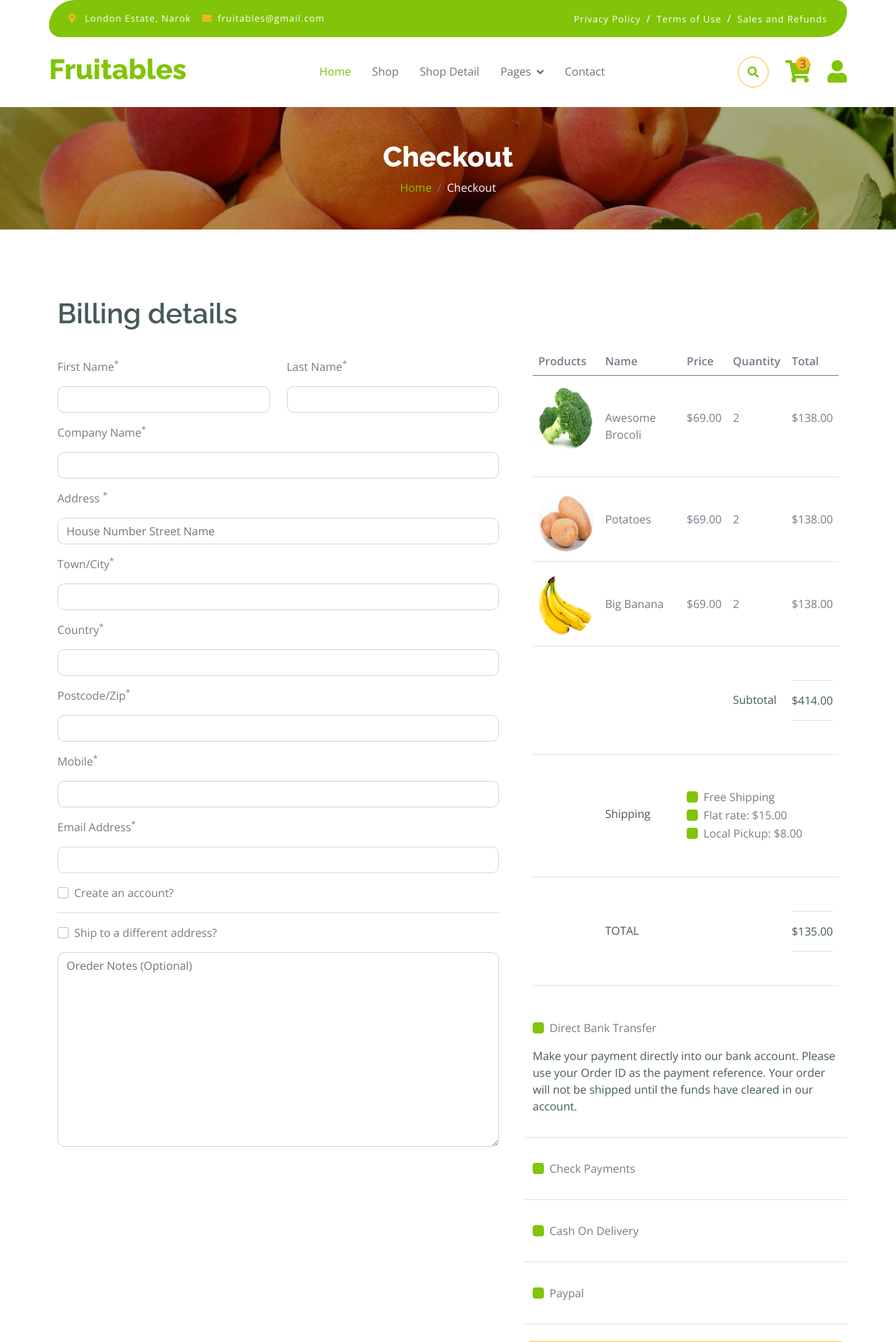
After one commit to MuliJob/fruitables, a Django app: page /checkout in a window 1280 px wide. The commit adds this page. Shown: the top 1918 px of the page at 70% size. Run offline with Django 5.2, Linux system fonts and the light colour scheme; some libraries are stand-ins or nearby versions.

Commit message:
checkout page

```diff
--- a/fruitable/web/templates/cart.html
+++ b/fruitable/web/templates/cart.html
@@ -177,7 +177,7 @@
                                 <h5 class="mb-0 ps-4 me-4">Total</h5>
                                 <p class="mb-0 pe-4">$99.00</p>
                             </div>
-                            <button class="btn border-secondary rounded-pill px-4 py-3 text-primary text-uppercase mb-4 ms-4" type="button">Proceed Checkout</button>
+                            <a href="{% url 'checkout' %}" class="btn border-secondary rounded-pill px-4 py-3 text-primary text-uppercase mb-4 ms-4" type="button">Proceed Checkout</a>
                         </div>
                     </div>
                 </div>
--- /dev/null
+++ b/fruitable/web/templates/checkout.html
@@ -0,0 +1,231 @@
+{% extends 'layout/base.html' %} {% load static %} {% block content %}
+<!DOCTYPE html>
+<html lang="en">
+
+    <head>
+        <meta charset="utf-8">
+        <title>{{ title }}</title>
+        <meta content="width=device-width, initial-scale=1.0" name="viewport">
+        <meta content="" name="keywords">
+        <meta content="" name="description">
+
+    </head>
+
+    <body>
+        <!-- Single Page Header start -->
+        <div class="container-fluid page-header py-5">
+            <h1 class="text-center text-white display-6">Checkout</h1>
+            <ol class="breadcrumb justify-content-center mb-0">
+                <li class="breadcrumb-item"><a href="{% url 'home' %}">Home</a></li>
+                <li class="breadcrumb-item active text-white">Checkout</li>
+            </ol>
+        </div>
+        <!-- Single Page Header End -->
+
+
+        <!-- Checkout Page Start -->
+        <div class="container-fluid py-5">
+            <div class="container py-5">
+                <h1 class="mb-4">Billing details</h1>
+                <form action="#">
+                    <div class="row g-5">
+                        <div class="col-md-12 col-lg-6 col-xl-7">
+                            <div class="row">
+                                <div class="col-md-12 col-lg-6">
+                                    <div class="form-item w-100">
+                                        <label class="form-label my-3">First Name<sup>*</sup></label>
+                                        <input type="text" class="form-control">
+                                    </div>
+                                </div>
+                                <div class="col-md-12 col-lg-6">
+                                    <div class="form-item w-100">
+                                        <label class="form-label my-3">Last Name<sup>*</sup></label>
+                                        <input type="text" class="form-control">
+                                    </div>
+                                </div>
+                            </div>
+                            <div class="form-item">
+                                <label class="form-label my-3">Company Name<sup>*</sup></label>
+                                <input type="text" class="form-control">
+                            </div>
+                            <div class="form-item">
+                                <label class="form-label my-3">Address <sup>*</sup></label>
+                                <input type="text" class="form-control" placeholder="House Number Street Name">
+                            </div>
+                            <div class="form-item">
+                                <label class="form-label my-3">Town/City<sup>*</sup></label>
+                                <input type="text" class="form-control">
+                            </div>
+                            <div class="form-item">
+                                <label class="form-label my-3">Country<sup>*</sup></label>
+                                <input type="text" class="form-control">
+                            </div>
+                            <div class="form-item">
+                                <label class="form-label my-3">Postcode/Zip<sup>*</sup></label>
+                                <input type="text" class="form-control">
+                            </div>
+                            <div class="form-item">
+                                <label class="form-label my-3">Mobile<sup>*</sup></label>
+                                <input type="tel" class="form-control">
+                            </div>
+                            <div class="form-item">
+                                <label class="form-label my-3">Email Address<sup>*</sup></label>
+                                <input type="email" class="form-control">
+                            </div>
+                            <div class="form-check my-3">
+                                <input type="checkbox" class="form-check-input" id="Account-1" name="Accounts" value="Accounts">
+                                <label class="form-check-label" for="Account-1">Create an account?</label>
+                            </div>
+                            <hr>
+                            <div class="form-check my-3">
+                                <input class="form-check-input" type="checkbox" id="Address-1" name="Address" value="Address">
+                                <label class="form-check-label" for="Address-1">Ship to a different address?</label>
+                            </div>
+                            <div class="form-item">
+                                <textarea name="text" class="form-control" spellcheck="false" cols="30" rows="11" placeholder="Oreder Notes (Optional)"></textarea>
+                            </div>
+                        </div>
+                        <div class="col-md-12 col-lg-6 col-xl-5">
+                            <div class="table-responsive">
+                                <table class="table">
+                                    <thead>
+                                        <tr>
+                                            <th scope="col">Products</th>
+                                            <th scope="col">Name</th>
+                                            <th scope="col">Price</th>
+                                            <th scope="col">Quantity</th>
+                                            <th scope="col">Total</th>
+                                        </tr>
+                                    </thead>
+                                    <tbody>
+                                        <tr>
+                                            <th scope="row">
+                                                <div class="d-flex align-items-center mt-2">
+                                                    <img src="{% static 'img/vegetable-item-2.jpg' %}" class="img-fluid rounded-circle" style="width: 90px; height: 90px;" alt="">
+                                                </div>
+                                            </th>
+                                            <td class="py-5">Awesome Brocoli</td>
+                                            <td class="py-5">$69.00</td>
+                                            <td class="py-5">2</td>
+                                            <td class="py-5">$138.00</td>
+                                        </tr>
+                                        <tr>
+                                            <th scope="row">
+                                                <div class="d-flex align-items-center mt-2">
+                                                    <img src="{% static 'img/vegetable-item-5.jpg' %}" class="img-fluid rounded-circle" style="width: 90px; height: 90px;" alt="">
+                                                </div>
+                                            </th>
+                                            <td class="py-5">Potatoes</td>
+                                            <td class="py-5">$69.00</td>
+                                            <td class="py-5">2</td>
+                                            <td class="py-5">$138.00</td>
+                                        </tr>
+                                        <tr>
+                                            <th scope="row">
+                                                <div class="d-flex align-items-center mt-2">
+                                                    <img src="{% static 'img/vegetable-item-3.png' %}" class="img-fluid rounded-circle" style="width: 90px; height: 90px;" alt="">
+                                                </div>
+                                            </th>
+                                            <td class="py-5">Big Banana</td>
+                                            <td class="py-5">$69.00</td>
+                                            <td class="py-5">2</td>
+                                            <td class="py-5">$138.00</td>
+                                        </tr>
+                                        <tr>
+                                            <th scope="row">
+                                            </th>
+                                            <td class="py-5"></td>
+                                            <td class="py-5"></td>
+                                            <td class="py-5">
+                                                <p class="mb-0 text-dark py-3">Subtotal</p>
+                                            </td>
+                                            <td class="py-5">
+                                                <div class="py-3 border-bottom border-top">
+                                                    <p class="mb-0 text-dark">$414.00</p>
+                                                </div>
+                                            </td>
+                                        </tr>
+                                        <tr>
+                                            <th scope="row">
+                                            </th>
+                                            <td class="py-5">
+                                                <p class="mb-0 text-dark py-4">Shipping</p>
+                                            </td>
+                                            <td colspan="3" class="py-5">
+                                                <div class="form-check text-start">
+                                                    <input type="checkbox" class="form-check-input bg-primary border-0" id="Shipping-1" name="Shipping-1" value="Shipping">
+                                                    <label class="form-check-label" for="Shipping-1">Free Shipping</label>
+                                                </div>
+                                                <div class="form-check text-start">
+                                                    <input type="checkbox" class="form-check-input bg-primary border-0" id="Shipping-2" name="Shipping-1" value="Shipping">
+                                                    <label class="form-check-label" for="Shipping-2">Flat rate: $15.00</label>
+                                                </div>
+                                                <div class="form-check text-start">
+                                                    <input type="checkbox" class="form-check-input bg-primary border-0" id="Shipping-3" name="Shipping-1" value="Shipping">
+                                                    <label class="form-check-label" for="Shipping-3">Local Pickup: $8.00</label>
+                                                </div>
+                                            </td>
+                                        </tr>
+                                        <tr>
+                                            <th scope="row">
+                                            </th>
+                                            <td class="py-5">
+                                                <p class="mb-0 text-dark text-uppercase py-3">TOTAL</p>
+                                            </td>
+                                            <td class="py-5"></td>
+                                            <td class="py-5"></td>
+                                            <td class="py-5">
+                                                <div class="py-3 border-bottom border-top">
+                                                    <p class="mb-0 text-dark">$135.00</p>
+                                                </div>
+                                            </td>
+                                        </tr>
+                                    </tbody>
+                                </table>
+                            </div>
+                            <div class="row g-4 text-center align-items-center justify-content-center border-bottom py-3">
+                                <div class="col-12">
+                                    <div class="form-check text-start my-3">
+                                        <input type="checkbox" class="form-check-input bg-primary border-0" id="Transfer-1" name="Transfer" value="Transfer">
+                                        <label class="form-check-label" for="Transfer-1">Direct Bank Transfer</label>
+                                    </div>
+                                    <p class="text-start text-dark">Make your payment directly into our bank account. Please use your Order ID as the payment reference. Your order will not be shipped until the funds have cleared in our account.</p>
+                                </div>
+                            </div>
+                            <div class="row g-4 text-center align-items-center justify-content-center border-bottom py-3">
+                                <div class="col-12">
+                                    <div class="form-check text-start my-3">
+                                        <input type="checkbox" class="form-check-input bg-primary border-0" id="Payments-1" name="Payments" value="Payments">
+                                        <label class="form-check-label" for="Payments-1">Check Payments</label>
+                                    </div>
+                                </div>
+                            </div>
+                            <div class="row g-4 text-center align-items-center justify-content-center border-bottom py-3">
+                                <div class="col-12">
+                                    <div class="form-check text-start my-3">
+                                        <input type="checkbox" class="form-check-input bg-primary border-0" id="Delivery-1" name="Delivery" value="Delivery">
+                                        <label class="form-check-label" for="Delivery-1">Cash On Delivery</label>
+                                    </div>
+                                </div>
+                            </div>
+                            <div class="row g-4 text-center align-items-center justify-content-center border-bottom py-3">
+                                <div class="col-12">
+                                    <div class="form-check text-start my-3">
+                                        <input type="checkbox" class="form-check-input bg-primary border-0" id="Paypal-1" name="Paypal" value="Paypal">
+                                        <label class="form-check-label" for="Paypal-1">Paypal</label>
+                                    </div>
+                                </div>
+                            </div>
+                            <div class="row g-4 text-center align-items-center justify-content-center pt-4">
+                                <button type="button" class="btn border-secondary py-3 px-4 text-uppercase w-100 text-primary">Place Order</button>
+                            </div>
+                        </div>
+                    </div>
+                </form>
+            </div>
+        </div>
+        <!-- Checkout Page End -->
+    </body>
+
+</html>
+{% endblock content %}
--- a/fruitable/web/urls.py
+++ b/fruitable/web/urls.py
@@ -22,4 +22,5 @@ urlpatterns = [
     path('shop', views.shop_page, name="shop"),
     path('product-details', views.product_detail_page, name="product_detail"),
     path('cart', views.cart_page, name="cart"),
+    path('checkout', views.checkout_page, name="checkout"),
 ]
--- a/fruitable/web/views.py
+++ b/fruitable/web/views.py
@@ -37,7 +37,7 @@ def product_detail_page(request):
 
 
 def cart_page(request):
-    """Product detail page function"""
+    """Product cart page function"""
     title = 'FRUITABLES - CART'
 
     context = {
@@ -45,3 +45,14 @@ def cart_page(request):
     }
 
     return render(request, 'cart.html', context)
+
+
+def checkout_page(request):
+    """Product checkout page function"""
+    title = 'FRUITABLES - CHECKOUT'
+
+    context = {
+        "title": title
+    }
+
+    return render(request, 'checkout.html', context)
```
